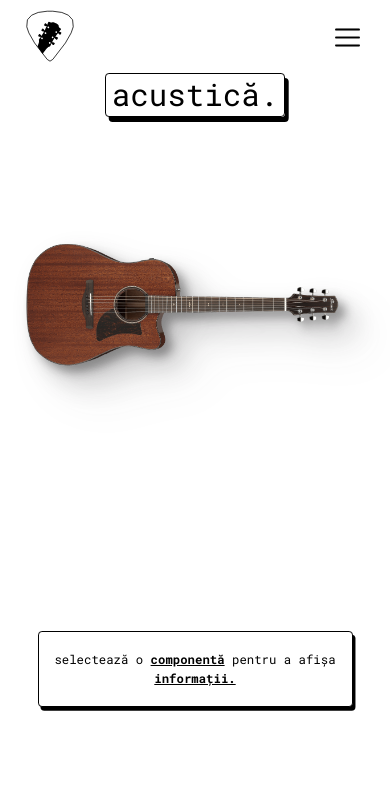
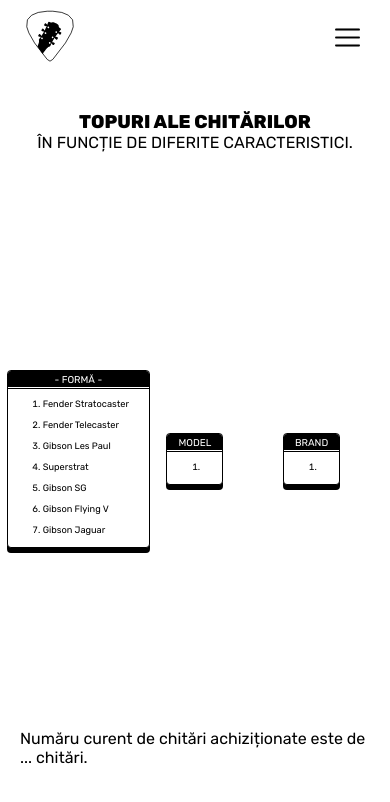
Before and after one commit to Lawrencium04/site-atestat, a React (Create React App) app: page /#/ in a window 390 px wide. Shown: the top 802 px of the page. Built offline with nearby package versions, Linux system fonts and the light colour scheme.

Commit message:
changed font and added tops page

```diff
--- a/public/index.html
+++ b/public/index.html
@@ -4,6 +4,7 @@
     <meta charset="utf-8" />
     <link rel="icon" type="image/svg+xml" href="./icons/favicon.svg">
     <link href="https://fonts.googleapis.com/css2?family=Roboto+Mono:wght@100;200;300;400;500;600;700&display=swap" rel="stylesheet">
+    <link href="https://fonts.googleapis.com/css2?family=Rubik:wght@100;300;400;500;700;800;900&display=swap" rel="stylesheet">
     <link href="https://fonts.googleapis.com/css2?family=Metal+Mania&display=swap" rel="stylesheet">
     <script src="https://cdnjs.cloudflare.com/ajax/libs/react/16.6.3/umd/react.production.min.js"></script>
     <script src="https://cdnjs.cloudflare.com/ajax/libs/react-dom/16.6.3/umd/react-dom.production.min.js"></script>
--- a/src/css-files/App.css
+++ b/src/css-files/App.css
@@ -34,11 +34,11 @@
 }
 
 #root {
-	display: grid;
-	width: auto;
-	grid-template-rows: fit-content auto;
+	display: flex;
+	flex-direction: column;
+	height: 100vh;
 	margin: 0px 35px;
-	font-family: Roboto Mono;
+    font-family: Rubik;
 	user-select: none;
 	justify-items: center;
 	overflow-x: none;
--- a/src/css-files/acoustic.css
+++ b/src/css-files/acoustic.css
@@ -39,53 +39,34 @@
 }
 
 @media only screen and (max-width: 900px) {
-
-	.acoustic, .acoustic.off {
-		grid-template-rows: min-content 50% auto !important;
-		justify-self: center !important;
-		justify-content: center !important;
-	}
-
-	.acoustic .guitar {
-		grid-row: 2 !important;
-		justify-content: center !important;
-		justify-self: center !important;
-		align-self: center !important;
-		width: min-content !important;
-		box-sizing: border-box;
-		left: unset !important;
-	}
-
 	.guitar .pic {
-		width: min(calc(40vh + 40vw), 88vw) !important;
+		width: 90vw !important;
 	}
 
 	.acoustic .title {
-		grid-row: 1 !important;
-		position: unset !important;
-		justify-self: center !important;
+		font-size: calc(1.6vw + 1.6vh) !important;
 	}
 
-	.acoustic .title b {
-	font-size: calc(2.5vw + 2.5vh) !important;
-	}
-
-	.body-desc {
-		grid-row: 3 !important;
-		font-size: calc( 1vw + 1vh) !important;
-	}
 }
 
 .acoustic, .acoustic.off {
 	display: grid;
 	grid-template-columns: 100%;
-	grid-template-rows: min-content auto;
-	width: 100%;
-	box-sizing: border-box;
-	height: calc(100vh - 74px);
+	grid-template-rows: min-content auto min-content;
+	grid-template-areas:
+	"title"
+	"pic"
+	"info";
+	height: max-content;
+	width: 97%;
+	height: 95%;
 	animation: fadeIn 0.5s ease-in-out, moveIn 0.5s ease-in-out forwards;
-	justify-self: center;
 	transition: all 0.3s ease;
+	background-color: white;
+	border: calc(0.08vw + 0.08vh) solid rgb(0, 0, 0);
+    border-radius: 1vw;
+	box-shadow: 0px calc(0.4vw + 0.4vh) black;
+	align-self: flex-start;
 }
 
 .acoustic.off {
@@ -93,67 +74,62 @@
 }
 
 .acoustic .title {
-	position: absolute;
-	grid-column: 1;
-	grid-row: 1;
-	justify-self: right;
-	transition: all 0.3s ease;
-}
-
-.acoustic .title b {
-	height: max-content;
-	width: fit-content;
-	border-radius: 1vw;
-	padding: 0px calc(0.5vh + 0.5vw) 2px calc(0.5vh + 0.5vw);
-	text-align: right;
-	font-size: calc(2vw + 2vh);
-	transition: all 0.3s ease;
-	font-weight: 400;
-	background-color: white;
-	border: calc(0.1vw + 0.1vh) solid black;
-	box-shadow: calc(0.3vw + 0.3vh) calc(0.4vw + 0.4vh) black;
+	text-align: center;
+	grid-area: title;
+	justify-content: center;
+    border-radius: 0.8vw 0.8vw 0 0;
+    background-color: white;
+    filter: invert(100%);
+    width: 100%;
+    box-sizing: border-box;
+    margin: 0px 0px;
+    padding: calc(0.4vw + 0.4vh) 0px calc(0.25vw + 0.25vh) 0px;
+    border-bottom: calc(0.3vw + 0.3vh) double rgb(0, 0, 0);
+    font-weight: 600;
+    font-size: calc(1.3vw + 1.3vh);
+	text-transform: uppercase;
 }
 
 .acoustic .guitar{
 	display: flex;
 	position: relative;
-	grid-column: 1;
-	grid-row: 1;
+	grid-area: pic;
 	left: 20px;
 	animation: fadeIn 0.5s ease-in-out 0.5s forwards;
 	transition: all 0.3s ease;
 	justify-items: center;
+	place-self: center;
 	height: min-content;
 	width: min-content;
 }
 
 .body-desc {
-	padding: calc(0.5vw + 0.5vh) calc(1vw + 1vh);
-	margin-bottom: 5px;
-	border-radius: 1vw;
-	border: calc(0.08vw + 0.08vh) solid rgb(0, 0, 0);
-	justify-self: center;
-	align-self: center;
-	grid-row: 2;
-	grid-column: 1;
-	font-size: calc(0.8vh + 0.8vw);
+	display:flex;
+	height: min-content;
+	width: 100%;
+	border-top: calc(0.08vw + 0.08vh) solid rgb(0, 0, 0);
+	place-self: center;
+	place-content: center;
+	grid-area: info;
+	font-size: calc(1.5vh + 0.3vw);
 	transition: all 0.3s ease-in-out;
-	max-width: 90%;
 	text-align: center;
 	line-height: 150%;
 	box-sizing:border-box;
-	position: relative;
-	box-shadow: calc(0.2vw + 0.2vh) calc(0.3vw + 0.3vh) black;
-	background-color: white;
+	z-index: 3;
+}
+
+.body-desc p {
+	place-self: center;
+	max-width: 95%;
 }
 
 .body-desc b{
-	text-decoration: underline;
-	font-weight: 800;
+	font-weight: 700;
 }
 
 .guitar .pic {
-	width: calc(45vh + 45.5vw);
+	width: calc(40vh + 40vw);
 	object-fit:cover;
 	position: relative;
 	filter: drop-shadow(7.7px 7.7px 5px #2c2b2c65)
@@ -161,61 +137,44 @@
 		drop-shadow(23.3px 23.3px 19.9px #2c2b2c17);
 }
 
-.guitar .body-select {
+.guitar .select {
 	display: flex;
 	position: absolute;
 	align-self: center;
+	border: calc(0.08vw + 0.08vh) dashed rgba(0, 0, 0);
+	transition: all 0.3s ease-in-out;
+	cursor: pointer;
+	border-radius: 1vw;
+	opacity: 0;
+	scale: 1.1;
+	margin-top: -1.2%;
+}
+
+.guitar .select.body {
 	height: 78%;
 	width: 46.5%;
-	margin-top: -1.2%;
 	right: 53.5%;
-	border: calc(0.11vw + 0.11vh) dashed rgba(0, 0, 0, 0.65);
-	opacity: 0;
-	border-radius: 1vw;
-	transition: all 0.3s ease-in-out;
-	scale: 1.1;
-	cursor: pointer;
 }
 
-.guitar .neck-select {
-	display: flex;
-	position: absolute;
-	align-self: center;
+.guitar .select.neck {
 	height: 13%;
 	width: 40.5%;
-	margin-top: -1.2%;
 	right: 23%;
-	border:calc(0.11vw + 0.11vh) dashed rgba(0, 0, 0, 0.65);
-	opacity:0;
-	border-radius: 0.5vw;
-	transition: all 0.3s ease-in-out;
-	scale: 1.1;
-	cursor: pointer;
 }
 
-.guitar .headstock-select {
-	display: flex;
-	position: absolute;
-	align-self: center;
+.guitar .select.headstock {
 	height: 23%;
 	width: 15%;
-	margin-top: -1.2%;
 	right: 8%;
-	border: calc(0.11vw + 0.11vh) dashed rgba(0, 0, 0, 0.65);
-	opacity:0;
-	border-radius: 0.5vw;
-	transition: all 0.3s ease-in-out;
-	scale: 1.1;
-	cursor: pointer;
 }
 
-.body-select.selected, .neck-select.selected, .headstock-select.selected {
+.guitar .selected {
 	scale: 1;
 	opacity: 1;
-	border: calc(0.11vw + 0.11vh) dashed rgba(0, 0, 0, 0.87);
+	border: calc(0.11vw + 0.11vh) solid rgba(0, 0, 0, 0.87);
 }
 
-.guitar .body-select:hover, .guitar .neck-select:hover, .guitar .headstock-select:hover {
+.guitar .select.body:hover, .select.neck:hover, .select.select.headstock:hover {
 	opacity: 1;
 	scale: 1;
 }
--- a/src/css-files/construction.css
+++ b/src/css-files/construction.css
@@ -31,7 +31,7 @@
 @media only screen and (max-width: 900px) {
 	#construction, div[id="construction off"] {
 		grid-template-columns: 100% !important;
-		grid-template-rows: auto !important;
+		grid-template-rows: 100% !important;
 	}
 
 	.arrow-left, .arrow-right {
@@ -42,14 +42,13 @@
 
 #construction, div[id="construction off"] {
     display: grid;
-	position: relative;
     place-items: center;
-	justify-content: center;
+	place-content: center;
     grid-template-columns: auto 90vw auto;
-    grid-template-rows: auto;
-	margin: auto auto;
+    grid-template-rows: 100%;
+	height: 100%;
+	box-sizing: border-box;
 	width: 100%;
-	box-sizing: border-box;
 }
 
 div[id="construction off"] {
--- /dev/null
+++ b/src/css-files/tops.css
@@ -0,0 +1,78 @@
+#tops {
+    display: grid;
+    grid-template-areas:
+        "title title title"
+        "shape model brand"
+        "bought bought bought";
+    grid-template-columns: repeat(3, 33.33%);
+    grid-template-rows: 15% 70% 15%;
+    width: 100%;
+    height: calc(100vh - 74px);
+    box-sizing: border-box;
+}
+
+#tops .title {
+    display: flex;
+    place-self: center;
+    text-align: center;
+    font-size: calc(1.3vh + 1.3vw);
+    font-weight: 400;
+    grid-area: title;
+    text-transform:uppercase;
+}
+
+#tops .title b { font-weight: 800; font-size: calc(1.5vw + 1.5vh);}
+
+.top {
+    background-color: white;
+    width: max-content;
+    display: flex;
+    flex-direction: column;
+    place-self: center;
+    border: calc(0.05vw + 0.05vh) solid black;
+    border-radius: 1vw;
+    max-height: 80%;
+	box-shadow: 0px calc(0.4vw + 0.4vh) black;
+}
+
+.top ol {
+    overflow: scroll;
+    -ms-overflow-style: none;  /* Internet Explorer 10+ */
+    scrollbar-width: none;  /* Firefox */
+    margin: 0 20px 0 10px;
+    padding: 0px 0px 0px 25px;
+    height: 100%;
+}
+
+.top ol::-webkit-scrollbar { display: none;  /* Safari and Chrome */ }
+
+.top ol li {
+    padding: 5px 0px;
+    font-size: calc(0.75vw + 0.75vh);
+}
+
+.top ol li:nth-of-type(1) { padding-top: 8px; }
+
+.top ol li:last-of-type { padding-bottom: 12px; }
+
+.top.shape { grid-area: shape; }
+.top.model { grid-area: model; }
+.top.brand { grid-area: brand; }
+
+.top p {
+    text-align: center;
+    border-radius: 0.8vw 0.8vw 0 0;
+    background-color: white;
+    filter: invert(100%);
+    width: 100%;
+    box-sizing: border-box;
+    margin: 0px 0px;
+    padding: calc(0.25vw + 0.25vh) 0px calc(0.2vw + 0.2vh) 0px;
+    border-bottom: calc(0.25vw + 0.25vh) double rgb(0, 0, 0);
+    font-weight: 400;
+    font-size: calc(0.8vw + 0.8vh);
+}
+
+.top-bought {
+    grid-area: bought;
+}
--- a/src/js-files/App.js
+++ b/src/js-files/App.js
@@ -2,6 +2,7 @@
 import { BrowserRouter, Route, Routes } from "react-router-dom";
 import Home from "./home";
 import Construction from "./construction";
+import Tops from "./tops";
 import Particles from "react-tsparticles";
 import { loadFull } from "tsparticles";
 import "../css-files/App.css";
@@ -9,7 +10,7 @@
 
 export default function App() {
 	let [transition, setTransition] = useState(false);
-	let [page, setPage] = useState(2);
+	let [page, setPage] = useState(3);
 
 	const particlesInit = useCallback(async (engine) => {
 		console.log(engine);
@@ -45,7 +46,7 @@
 								<Navbar setPage={(index) => nextPage(index)} />
 								{page === 1 && <Home transition={transition}/>}
 								{page === 2 && <Construction transition={transition}/>}
-								{page === 3 && <Home transition={transition}/>}
+								{page === 3 && <Tops transition={transition}/>}
 								<Particles
 									id="particles"
 									init={particlesInit}
--- a/src/js-files/acoustic.js
+++ b/src/js-files/acoustic.js
@@ -17,14 +17,12 @@
 
   return (
     <div className={!props.transition ? 'acoustic' : 'acoustic off'}>
-		<div className="title">
-			<b>acustică.</b>
-		</div>
+		<div className="title">acustică.</div>
 		<div className="guitar">
 			<img className="pic" src={guitar} alt="" />
-			<span className={selected === 1 ? "body-select selected" : "body-select"} onClick={() => selectPart(1)}></span>
-			<span className={selected === 2 ? "neck-select selected" : "neck-select"} onClick={() => selectPart(2)}></span>
-			<span className={selected === 3 ? "headstock-select selected" : "headstock-select"} onClick={() => selectPart(3)} ></span>
+			<span className={selected === 1 ? "select body selected" : "select body"} onClick={() => selectPart(1)}></span>
+			<span className={selected === 2 ? "select neck selected" : "select neck"} onClick={() => selectPart(2)}></span>
+			<span className={selected === 3 ? "select headstock selected" : "select headstock"} onClick={() => selectPart(3)} ></span>
 		</div>
 		<div className="body-desc">
 			{selected === 0 && <p>selectează o <b>componentă</b> pentru a afișa <b>informații.</b></p>}
--- /dev/null
+++ b/src/js-files/tops.js
@@ -0,0 +1,37 @@
+import React from "react";
+import "../css-files/tops.css"
+
+export default function Tops(props) {
+    return (
+        <>
+            <div id={!props.transition ? 'tops' : 'tops off'}>
+                <div className="title"><p><b>Topuri ale chitărilor</b> <br></br> în funcție de diferite caracteristici.</p></div>
+                <div className="top shape">
+                    <p>- FORMĂ -</p>
+                    <ol>
+                        <li>Fender Stratocaster</li>
+                        <li>Fender Telecaster</li>
+                        <li>Gibson Les Paul</li>
+                        <li>Superstrat</li>
+                        <li>Gibson SG</li>
+                        <li>Gibson Flying V</li>
+                        <li>Gibson Jaguar</li>
+                    </ol>
+                </div>
+                <div className="top model">
+                <p>MODEL</p>
+                    <ol>
+                        <li></li>
+                    </ol>
+                </div>
+                <div className="top brand">
+                <p>BRAND</p>
+                    <ol>
+                        <li></li>
+                    </ol>
+                </div>
+                <div className="top-bought">Număru curent de chitări achiziționate este de ... chitări.</div>
+            </div>
+        </>
+    )
+}
```
Also changed, not shown: src/css-files/home.css (+50 -82 lines), src/js-files/home.js (+6 -12 lines).
